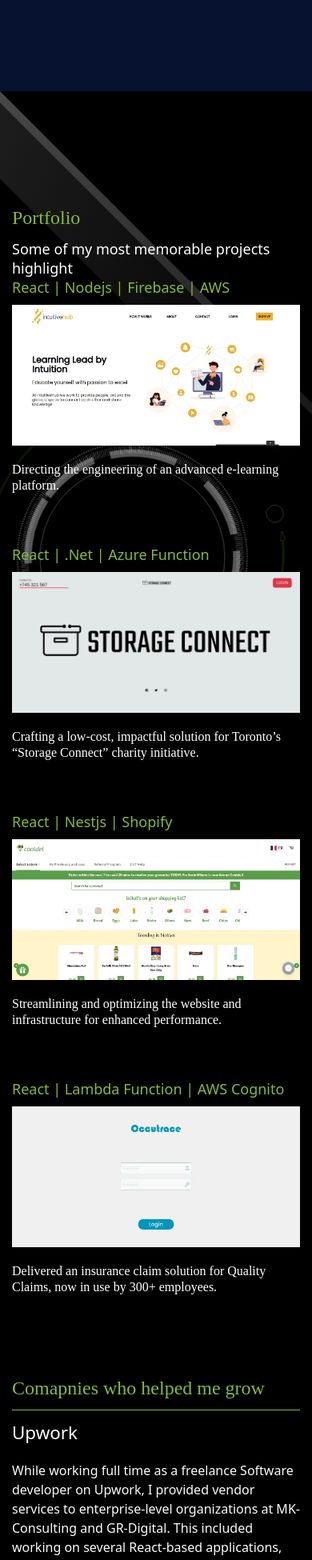
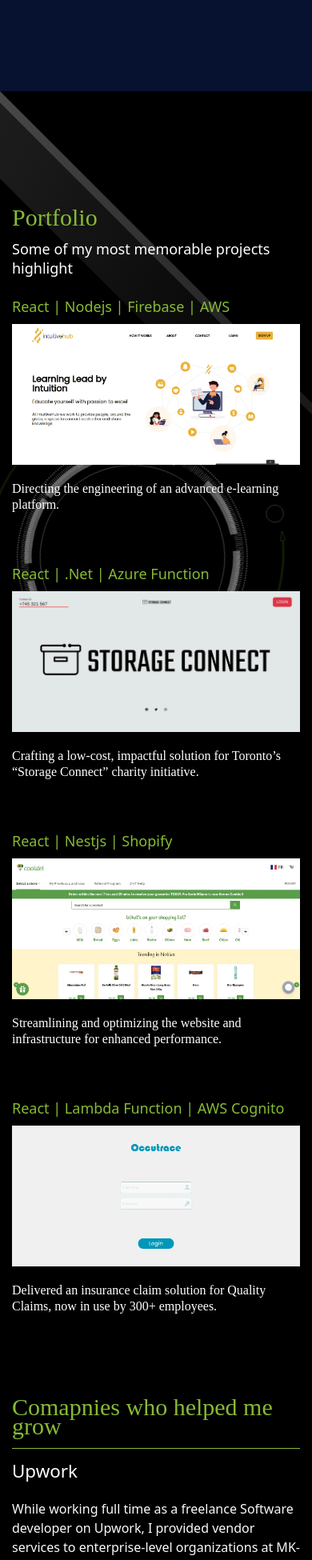
Before and after one commit to staz6/portfolio-nextjs, a Next.js app: page / in a window 390 px wide. Shown: the part 6931-8881 px from the top of the page at 80% size. Built offline with nearby package versions, Linux system fonts and the light colour scheme.

Commit message:
chore: fix heading css

```diff
--- a/src/components/ExperienceSection/index.tsx
+++ b/src/components/ExperienceSection/index.tsx
@@ -11,7 +11,7 @@
   const router = useRouter();
   return (
     <div className="container-fluid relative z-10 mt-10">
-      <h2 className="m-0 mb-[15px] p-0 font-[bold] text-2xl leading-6 text-[#87BA34]">
+      <h2 className="m-0 mb-[15px] p-0 font-[bold] text-[30px] leading-6 text-[#87BA34]">
         Comapnies who helped me grow
       </h2>
       <div className={experienceSectionContainer}>
--- a/src/components/PortfolioSection/index.tsx
+++ b/src/components/PortfolioSection/index.tsx
@@ -35,12 +35,12 @@
       <PortfolioBackgroundIcon />
       <PortfolioSpinIcon />
       <div className="container-fluid relative z-10">
-        <h2 className="m-0 mb-[15px] mt-[126px] p-0 font-[bold] text-2xl leading-6 text-[#87BA34]">
+        <h2 className="m-0 mb-[15px] mt-[126px] p-0 font-[bold] text-[30px] leading-6 text-[#87BA34]">
           Portfolio
         </h2>
         <div className="gap-4 lg:grid lg:grid-cols-12">
           <div className="lg:col-span-4">
-            <p className="m-0 p-0 text-lg leading-6 text-white">
+            <p className="m-0 pb-6 text-lg leading-6 text-white lg:p-0">
               Some of my most memorable projects highlight
             </p>
           </div>
```
